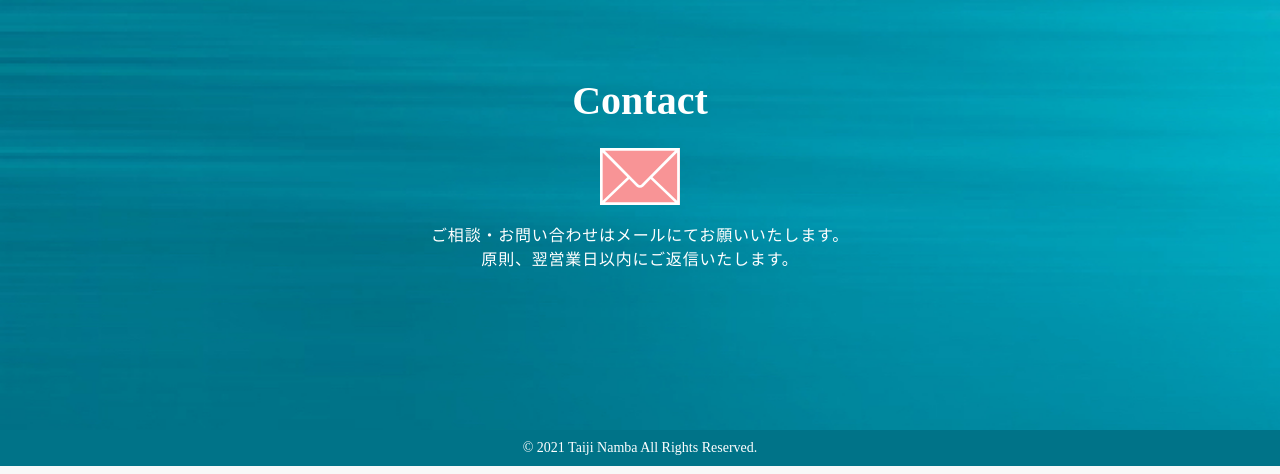
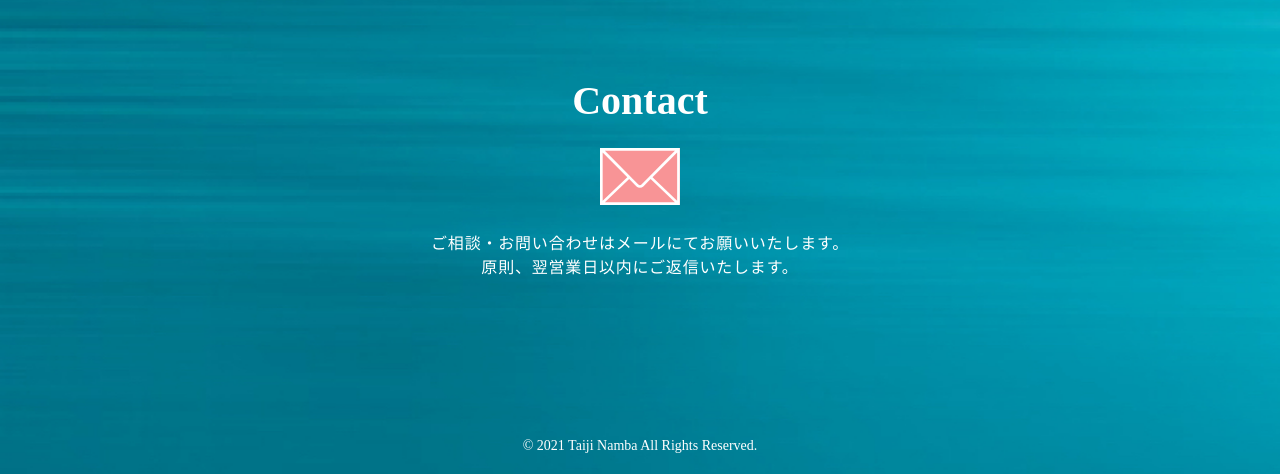
Before and after one commit to Taiji-Namba/portfolio-site-WP, a PHP site: page / in a window 1280 px wide. Shown: the part 3400-3874 px from the top of the page. Run offline with PHP 8.4, Linux system fonts and the light colour scheme; some libraries are stand-ins or nearby versions.

Commit message:
copyrightをmain-content-bgの子要素に変更

```diff
--- a/index.html
+++ b/index.html
@@ -198,13 +198,11 @@
         </section>
       </div>
     </div>
-  </div>
-  <!-- フッター -->
-  <footer>
     <div class="copyright">
       <p>© 2021 Taiji Namba All Rights Reserved.</p>
     </div>
-  </footer>
+  </div>
+  <!-- フッター -->
 
   <script src="https://ajax.googleapis.com/ajax/libs/jquery/3.5.1/jquery.min.js"></script>
   <script src="main.js"></script>
--- a/style.css
+++ b/style.css
@@ -355,14 +355,11 @@ nav li {
 .contact-container p {
   font-size: 1.6rem;
   letter-spacing: 0.05em;
-}
-
-footer {
-  padding: 10px 0;
-  background-color: #007388;
+  margin: 24px auto 0 auto;
 }
 
 .copyright {
+  padding: 10px 0;
   font-size: 1.4rem;
   text-align: center;
 }
--- a/style.scss
+++ b/style.scss
@@ -336,15 +336,12 @@ nav {
 .contact-container p {
   font-size: 1.6rem;
   letter-spacing: 0.05em;
+  margin: 24px auto 0 auto;
 }
 
 // フッター
-footer {
+.copyright {
   padding: 10px 0;
-  background-color: #007388;
-}
-
-.copyright {
   font-size: 1.4rem;
   text-align: center;
 
```
Also changed, not shown: 1 other file.
